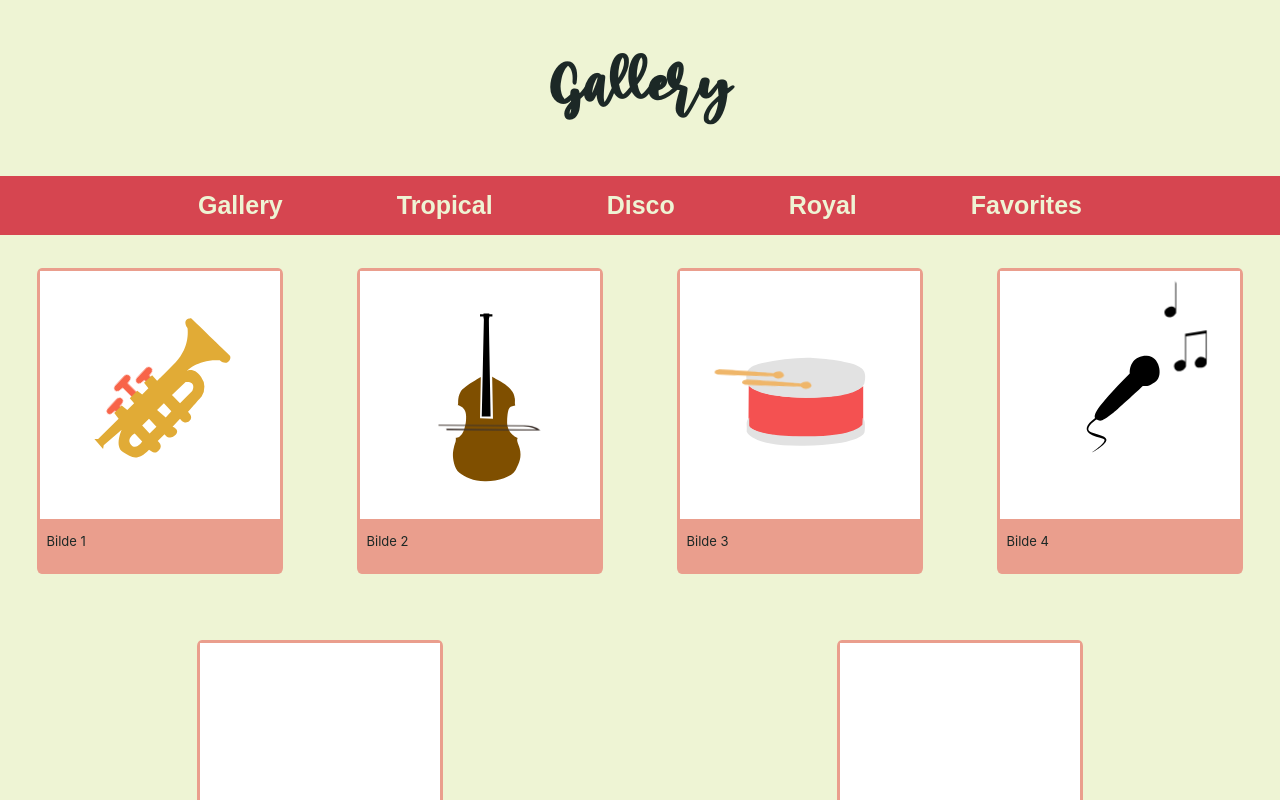
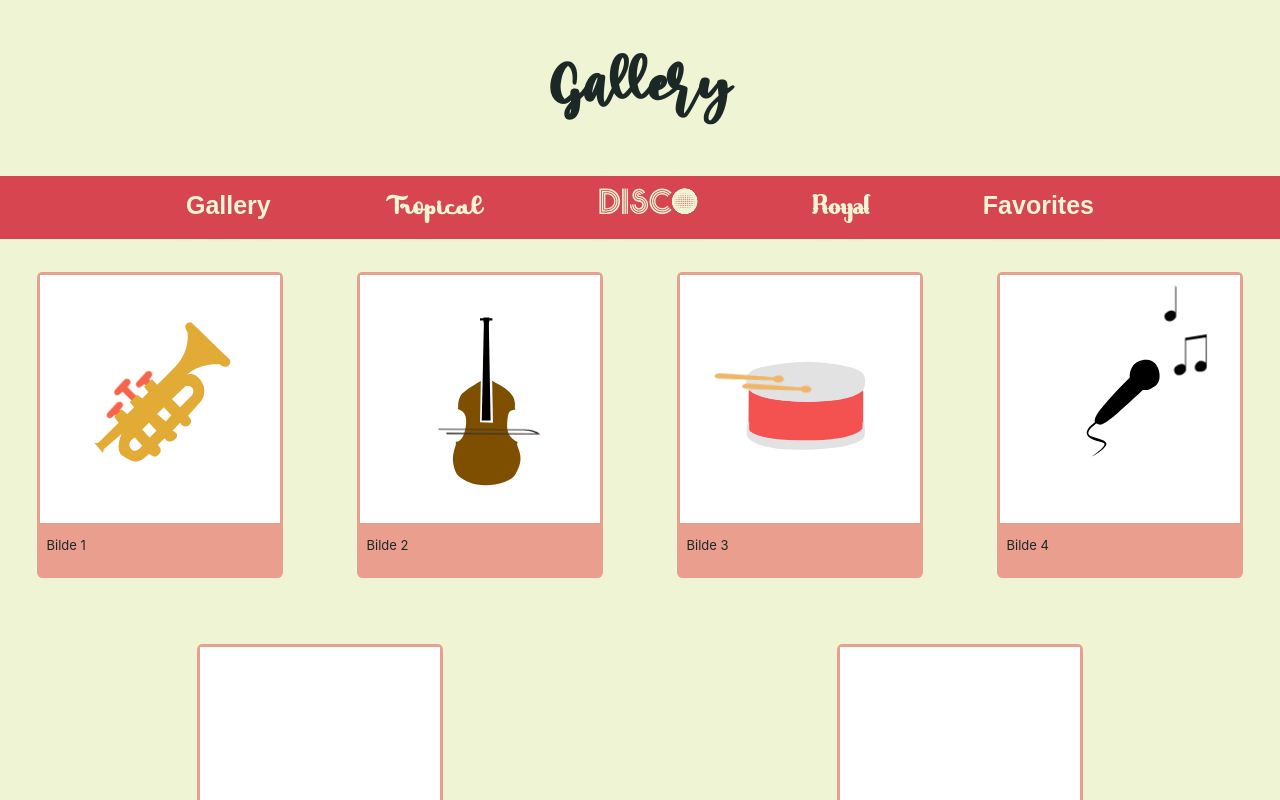
Before and after one commit to magnhan/gallery, a React (Create React App) app in the folder gallery/: page / in a window 1280 px wide. Shown: the top 800 px of the page. Built offline with nearby package versions, Linux system fonts and the light colour scheme.

Commit message:
Update Menu.tsx
#2

```diff
--- a/gallery/src/components/Menu/Menu.tsx
+++ b/gallery/src/components/Menu/Menu.tsx
@@ -11,19 +11,19 @@ export default function Menu() {
             <button className="btn">Gallery</button>
           </NavLink>
         </li>
-        <li id ='Tropical'>
+        <li >
           <NavLink to="/Theme1">
-            <button className="btn">Tropical</button>
+            <button id ='Tropical' className="btn">Tropical</button>
           </NavLink>
         </li>
-        <li id ='Disco'>
+        <li >
           <NavLink to="/Theme2">
-            <button className="btn">Disco</button>
+            <button id ='Disco' className="btn">Disco</button>
           </NavLink>
         </li>
-        <li id ='Royal'>
+        <li >
           <NavLink to="/Theme3">
-            <button className="btn">Royal</button>
+            <button id ='Royal' className="btn">Royal</button>
           </NavLink>
         </li>
         <li>
```
